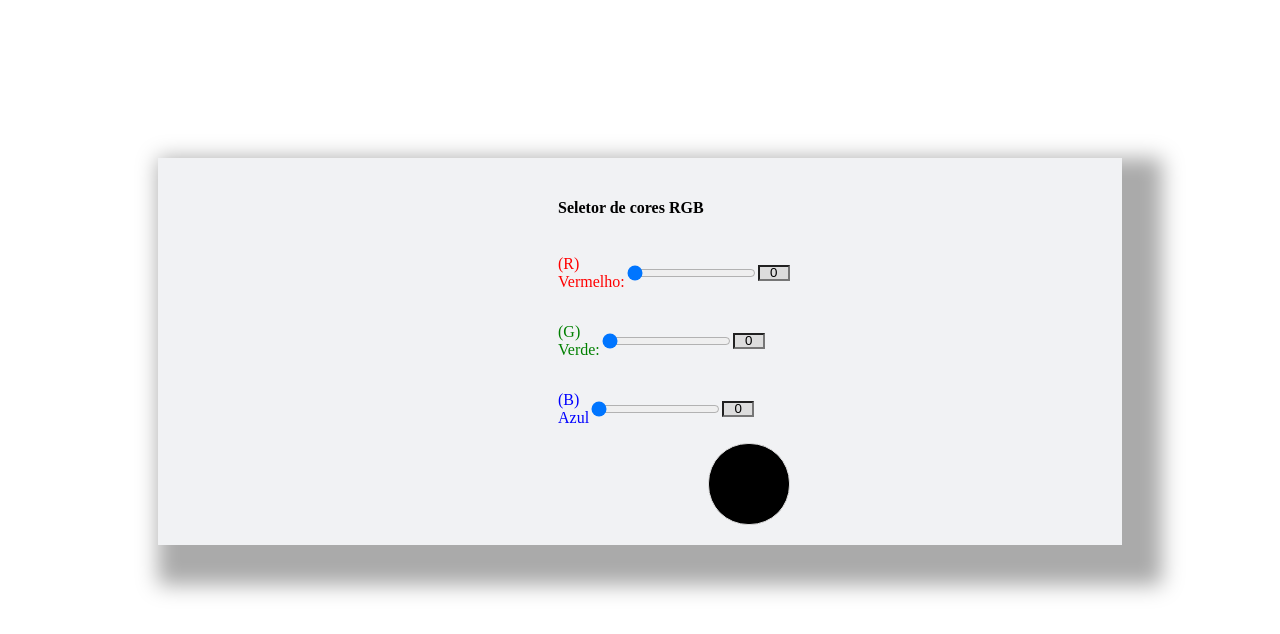
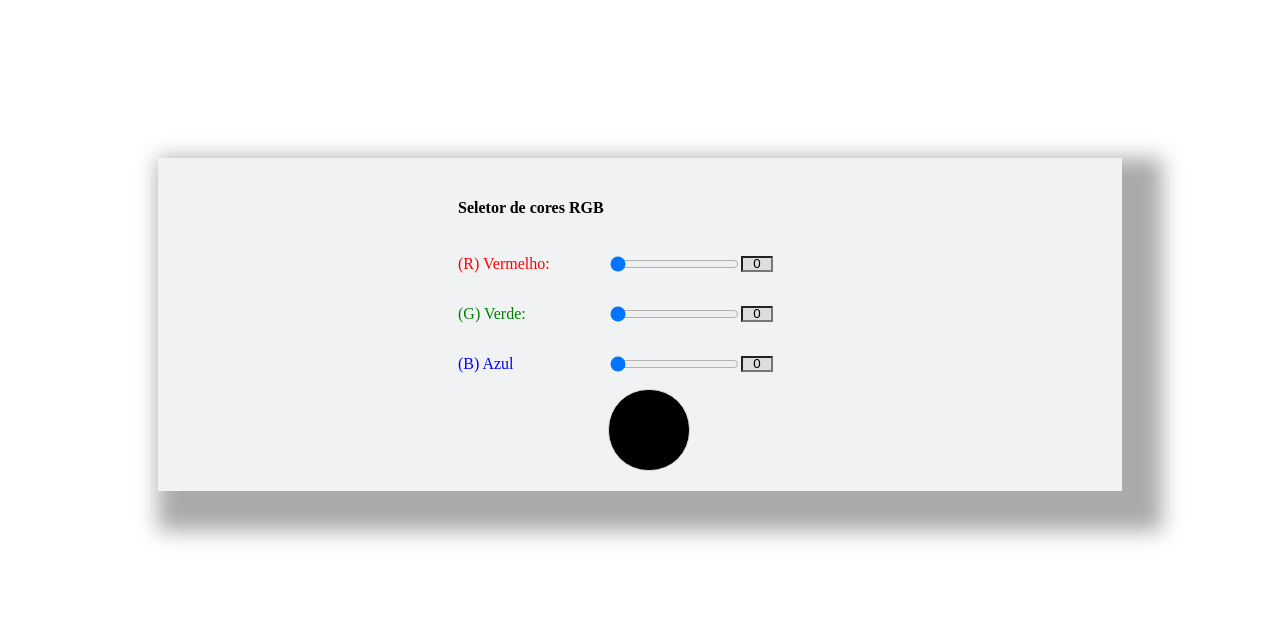
Before and after one commit to wgPassos/RGB_atividade, a plain HTML site: page index.html in a window 1280 px wide. Drawn offline with Linux system fonts and the light colour scheme.

Commit message:
Edit CSS

```diff
--- a/style.css
+++ b/style.css
@@ -13,7 +13,7 @@ body {
 }
 .content {
   box-shadow: 20px 20px 20px 20px #aaaaaa;
-  padding: 20px 400px 20px 400px;
+  padding: 20px 300px 20px 300px;
   background-color: #f1f2f4;
 
 }
```
